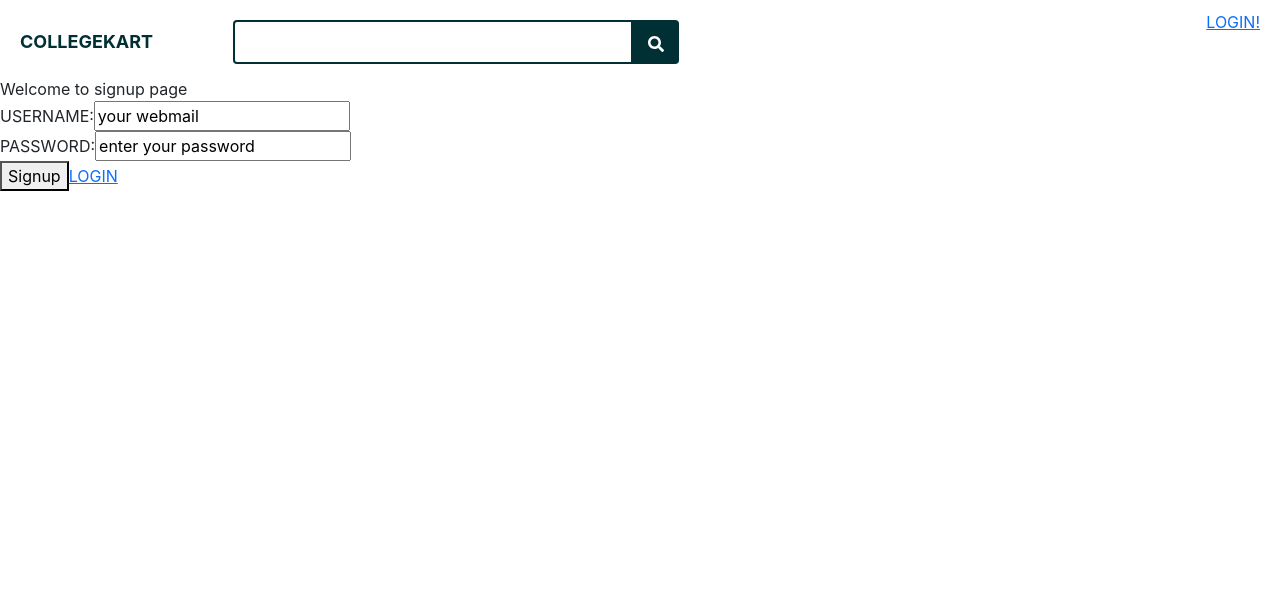
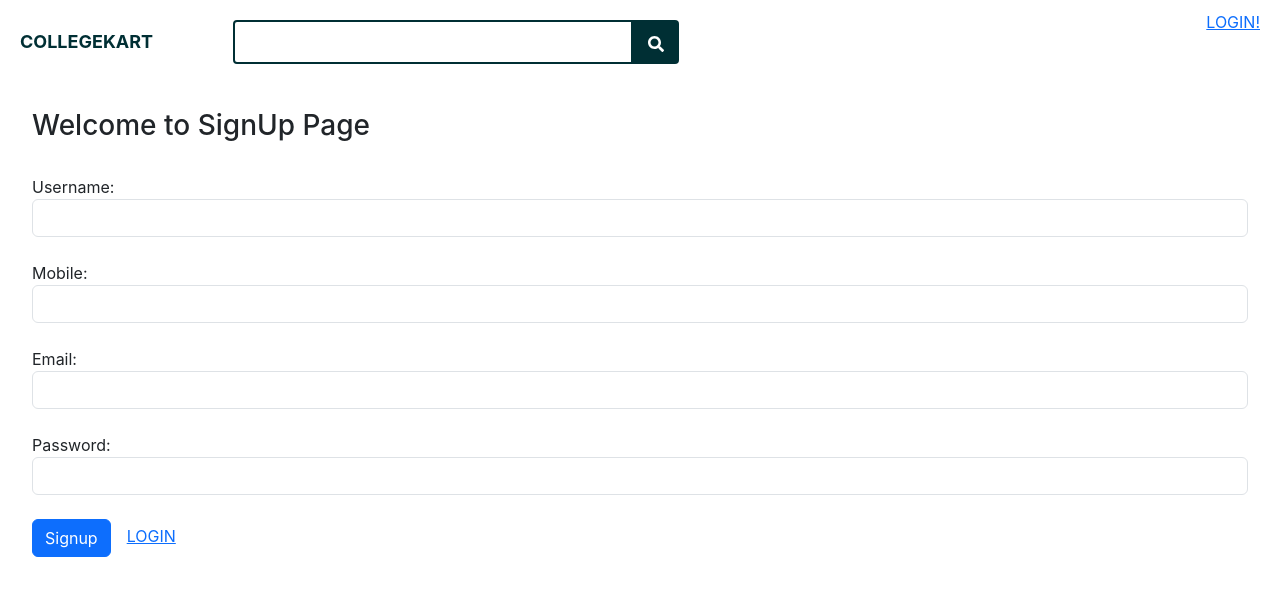
Before and after one commit to amanks009/CollegeKart, a React (Create React App) app in the folder frontend/: page /signup in a window 1280 px wide. Shown: the top 596 px of the page. Built offline with nearby package versions, Linux system fonts and the light colour scheme.

Commit message:
updated the contact details on product page

```diff
--- a/frontend/src/components/Login.jsx
+++ b/frontend/src/components/Login.jsx
@@ -38,24 +38,26 @@ function Login(){
     return(
         <div>
         <Header/>
-        Welcome to login page
+            <div className="p-3 m-3">
+                <h3>Welcome to Login Page</h3>
                 <br></br>
                 USERNAME:
-        <input type="text" value={username}
+                <input className="form-control" type="text" value={username}
                     onChange={(e)=>{
                         setusername(e.target.value)
                     }}
                 />
                 <br></br>
                 PASSWORD:
-        <input type="password" value={password}
+                <input className="form-control" type="password" value={password}
                     onChange={(e)=>{
                     setpassword(e.target.value)
                 }}
                 />
                 <br></br>
-        <button onClick={handleApi}>LOGIN</button>
-        <Link to="/signup">SIGNUP!</Link>
+                <button className="btn btn-primary mr-3" onClick={handleApi}>LOGIN</button>
+                <Link className="m-3" to="/signup">SIGNUP!</Link>
+            </div>
         </div>
     )
 }
--- a/frontend/src/components/ProductDetail.jsx
+++ b/frontend/src/components/ProductDetail.jsx
@@ -7,7 +7,7 @@ import Header from "./Header";
 function ProductDetail(){
 
     const [product,setproduct]=useState();
-
+    const [user,setuser]= useState();
     const p = useParams();
     // console.log(p.productId)
 
@@ -27,8 +27,19 @@ function ProductDetail(){
 
     },[])
 
-    const handleContact= (addedBy)=>{
-
+    const handleContact = (addedBy)=>{
+        const url='http://localhost:4000/get-user/'+ addedBy;
+        axios.get(url)
+        .then((res)=>{
+            // console.log(res)
+            if(res.data.user){
+                setuser(res.data.user)
+            }
+        })
+        .catch((err)=>{
+            // console.log(err)
+            alert('added by err')
+        })
     }
 
     return (
@@ -40,7 +51,7 @@ function ProductDetail(){
                 <div className="d-flex justify-content-between flex-wrap">
                     <div>
                         <img width="400px" height="200px" src={ 'http://localhost:4000/' + product.pimage} alt=""/>
-                        <img width="400px" height="200px" src={ 'http://localhost:4000/' + product.pimage2} alt=""/>
+                        {product.pimage2 && <img width="400px" height="200px" src={ 'http://localhost:4000/' + product.pimage2} alt=""/>}
                         <h6>Product Details:</h6>
                         {product.pdesc}
                     </div>
@@ -53,7 +64,9 @@ function ProductDetail(){
                                 Show Contact Details
                             </button>
                         }
-
+                        {user && user.username && <h4>{user.username}</h4>}
+                        {user && user.mobile && <h5>{user.mobile}</h5>}
+                        {user && user.email && <h6>{user.email}</h6>}
                     </div>
                 </div>
             }
--- a/frontend/src/components/Signup.jsx
+++ b/frontend/src/components/Signup.jsx
@@ -5,13 +5,16 @@ import axios from "axios";
 
 function Signup(){
 
-    const [username,setusername]=useState('your webmail')
-    const [password,setpassword]=useState('enter your password')
+    const [username,setusername]=useState('')
+    const [password,setpassword]=useState('')
+    const [email,setemail]=useState('')
+    const [mobile,setmobile]=useState('')
+
 
     const handleApi=()=>{
         // console.log({username,password});
         const url='http://localhost:4000/signup';
-        const data={username,password};
+        const data={ username , password , mobile , email };
         axios.post(url,data)
         .then((res)=>{
             // console.log(res.data)
@@ -27,22 +30,36 @@ function Signup(){
     return(
         <div>
             <Header/>
-        Welcome to signup page
+            <div className="p-3 m-3">
+                <h3>Welcome to SignUp Page</h3>
                 <br></br>
-        USERNAME:
-        <input type="text" value={username}
+                Username:
+                <input className="form-control" type="text" value={username}
                 onChange={(e)=>{
                     setusername(e.target.value)
                 }}/>
                 <br></br>
-        PASSWORD:
-        <input type="text" value={password}
+                Mobile:
+                <input className="form-control" type="text" value={mobile}
+                onChange={(e)=>{
+                    setmobile(e.target.value)
+                }}/>
+                <br></br>
+                Email:
+                <input className="form-control" type="text" value={email}
+                onChange={(e)=>{
+                    setemail(e.target.value)
+                }}/>
+                <br></br>
+                Password:
+                <input className="form-control" type="text" value={password}
                 onChange={(e)=>{
                     setpassword(e.target.value)
                 }}/>
                 <br></br>
-        <button onClick={handleApi}>Signup</button>
-        <Link to="/login">LOGIN</Link>
+                <button className="btn btn-primary mr-3" onClick={handleApi}>Signup</button>
+                <Link className="m-3" to="/login">LOGIN</Link>
+            </div>
         </div>
     )
 }
```
Also changed, not shown: 5 other files (tests, documents, lock files or other folders). Lines whose indentation alone changed are shown as unchanged.
